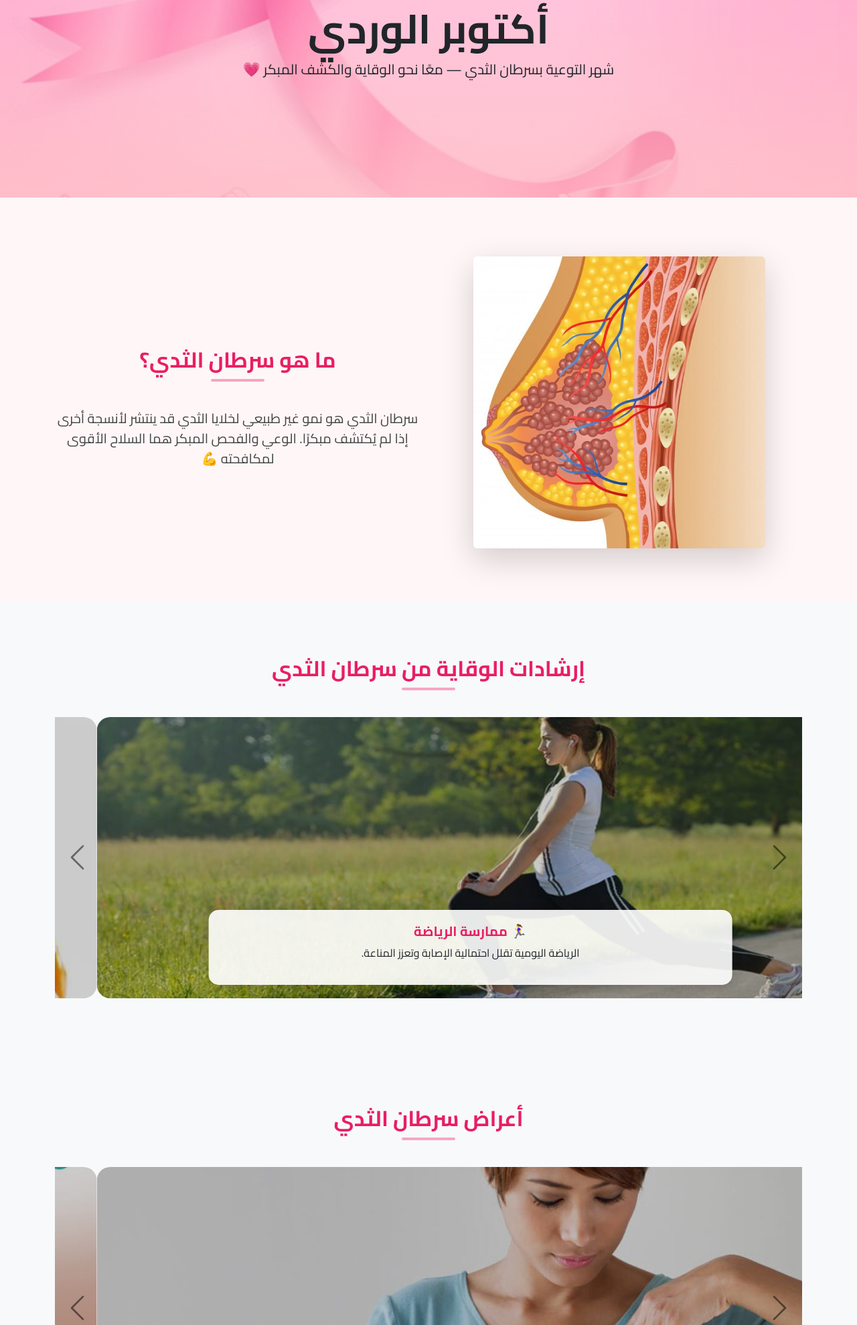
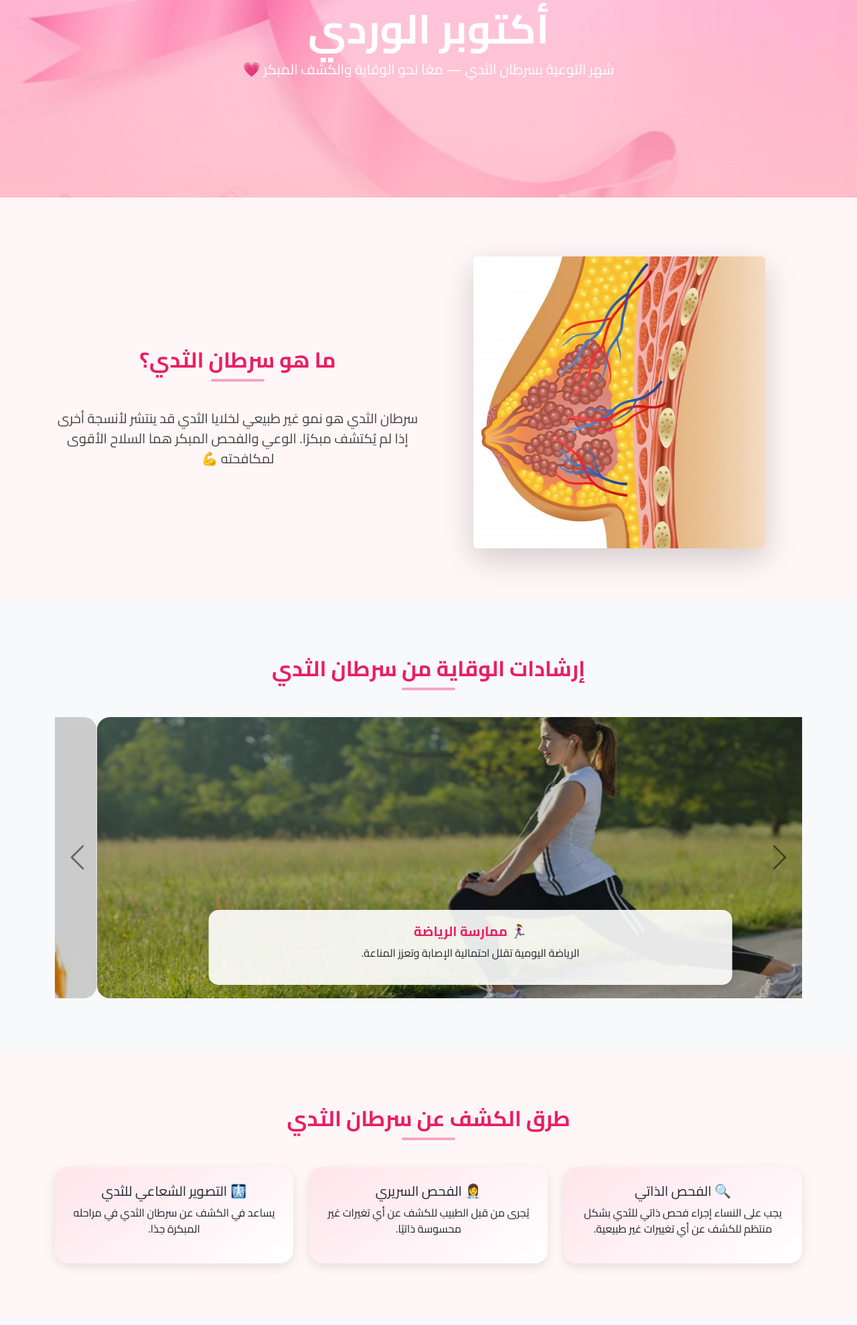
Before and after one commit to mwdalasha-gif/Pink-_Detector, a plain HTML site: page index.html in a window 1280 px wide. Shown: the part 153-2132 px from the top of the page at 67% size. Drawn offline with nearby package versions, Linux system fonts and the light colour scheme.

Commit message:
Add files via upload

```diff
--- a/index.html
+++ b/index.html
@@ -44,26 +44,27 @@ body {
 .header::after {
   content: "";
   /* background: url('https://cdn-icons-png.flaticon.com/512/4215/4215879.png') center/contain no-repeat; */
-  opacity: 0.25;
+  opacity: 0.2;
   position: absolute;
-  top: 30%;
+  top: 25%;
   left: 50%;
-  width: 220px;
-  height: 220px;
-  transform: translate(-50%, -30%);
+  width: 250px;
+  height: 250px;
+  transform: translate(-50%, -25%);
+}
+.header h1, .header p {
+  position: relative;
+  z-index: 2;
+  color: #fff;
 }
 .header h1 {
   font-size: 3.8rem;
   font-weight: 800;
   animation: fadeInDown 1s ease;
-  position: relative;
-  z-index: 2;
 }
 .header p {
   font-size: 1.3rem;
   animation: fadeInUp 1.5s ease;
-  position: relative;
-  z-index: 2;
 }
 
 /* الأقسام */
@@ -103,8 +104,6 @@ body {
   color: #e91e63;
   font-weight: 700;
 }
-
-/* أزرار الكروسل */
 .carousel-control-prev-icon,
 .carousel-control-next-icon {
   filter: invert(1);
@@ -196,7 +195,7 @@ body {
       <ul class="navbar-nav ms-auto">
         <li class="nav-item"><a href="#about" class="nav-link">ما هو السرطان؟</a></li>
         <li class="nav-item"><a href="#guide" class="nav-link">الوقاية</a></li>
-        <li class="nav-item"><a href="#detect" class="nav-link">طرق الكشف</a></li>
+        <li class="nav-item"><a href="#detection" class="nav-link">طرق الكشف</a></li>
         <li class="nav-item"><a href="#symptoms" class="nav-link">الأعراض</a></li>
         <li class="nav-item"><a href="#facts" class="nav-link">حقائق</a></li>
         <li class="nav-item"><a href="#strong" class="nav-link">أنتِ قوية</a></li>
@@ -207,8 +206,8 @@ body {
 
 <!-- Header -->
 <header class="header">
-  <h1  class="text-dark">أكتوبر الوردي</h1>
-  <p  class="text-dark">شهر التوعية بسرطان الثدي — معًا نحو الوقاية والكشف المبكر 💗</p>
+  <h1>أكتوبر الوردي</h1>
+  <p>شهر التوعية بسرطان الثدي — معًا نحو الوقاية والكشف المبكر 💗</p>
 </header>
 
 <!-- تعريف -->
@@ -235,7 +234,6 @@ body {
     <h2>إرشادات الوقاية من سرطان الثدي</h2>
     <div id="carouselGuide" class="carousel slide" data-bs-ride="carousel">
       <div class="carousel-inner">
-
         <div class="carousel-item active">
           <img src="6.jpg" alt="رياضة">
           <div class="carousel-caption">
@@ -243,7 +241,6 @@ body {
             <p class="text-dark">الرياضة اليومية تقلل احتمالية الإصابة وتعزز المناعة.</p>
           </div>
         </div>
-
         <div class="carousel-item">
           <img src="5.jpg" alt="غذاء صحي">
           <div class="carousel-caption">
@@ -251,7 +248,6 @@ body {
             <p class="text-dark">الأطعمة الطبيعية الغنية بالألياف تحافظ على توازن الهرمونات.</p>
           </div>
         </div>
-
         <div class="carousel-item">
           <img src="4.png" alt="تجنب التدخين">
           <div class="carousel-caption">
@@ -259,7 +255,6 @@ body {
             <p class="text-dark">يضعف جهاز المناعة ويزيد احتمالية تكون الأورام.</p>
           </div>
         </div>
-
       </div>
 
       <!-- أزرار التنقل -->
@@ -269,12 +264,38 @@ body {
       <button class="carousel-control-next" type="button" data-bs-target="#carouselGuide" data-bs-slide="next">
         <span class="carousel-control-next-icon"></span>
       </button>
-
     </div>
   </div>
 </section>
 
-<!-- كروسل الأعراض -->
+<!-- 🩺 قسم طرق الكشف -->
+<section id="detection" class="section text-center">
+  <div class="container">
+    <h2>طرق الكشف عن سرطان الثدي</h2>
+    <div class="row justify-content-center g-4">
+      <div class="col-md-4">
+        <div class="card card-custom p-4">
+          <h5>🔍 الفحص الذاتي</h5>
+          <p>يجب على النساء إجراء فحص ذاتي للثدي بشكل منتظم للكشف عن أي تغييرات غير طبيعية.</p>
+        </div>
+      </div>
+      <div class="col-md-4">
+        <div class="card card-custom p-4">
+          <h5>👩‍⚕️ الفحص السريري</h5>
+          <p>يُجرى من قبل الطبيب للكشف عن أي تغيرات غير محسوسة ذاتيًا.</p>
+        </div>
+      </div>
+      <div class="col-md-4">
+        <div class="card card-custom p-4">
+          <h5>🩻 التصوير الشعاعي للثدي</h5>
+          <p>يساعد في الكشف عن سرطان الثدي في مراحله المبكرة جدًا.</p>
+        </div>
+      </div>
+    </div>
+  </div>
+</section>
+
+<!-- الأعراض -->
 <section id="symptoms" class="section bg-light">
   <div class="container text-center">
     <h2>أعراض سرطان الثدي</h2>
@@ -304,17 +325,14 @@ body {
             <p class="text-dark">خصوصًا إذا كانت مصحوبة بدماء أو ذات لون غير معتاد.</p>
           </div>
         </div>
-
       </div>
 
-      <!-- أزرار التنقل -->
       <button class="carousel-control-prev" type="button" data-bs-target="#carouselSymptoms" data-bs-slide="prev">
         <span class="carousel-control-prev-icon"></span>
       </button>
       <button class="carousel-control-next" type="button" data-bs-target="#carouselSymptoms" data-bs-slide="next">
         <span class="carousel-control-next-icon"></span>
       </button>
-
     </div>
   </div>
 </section>
```
